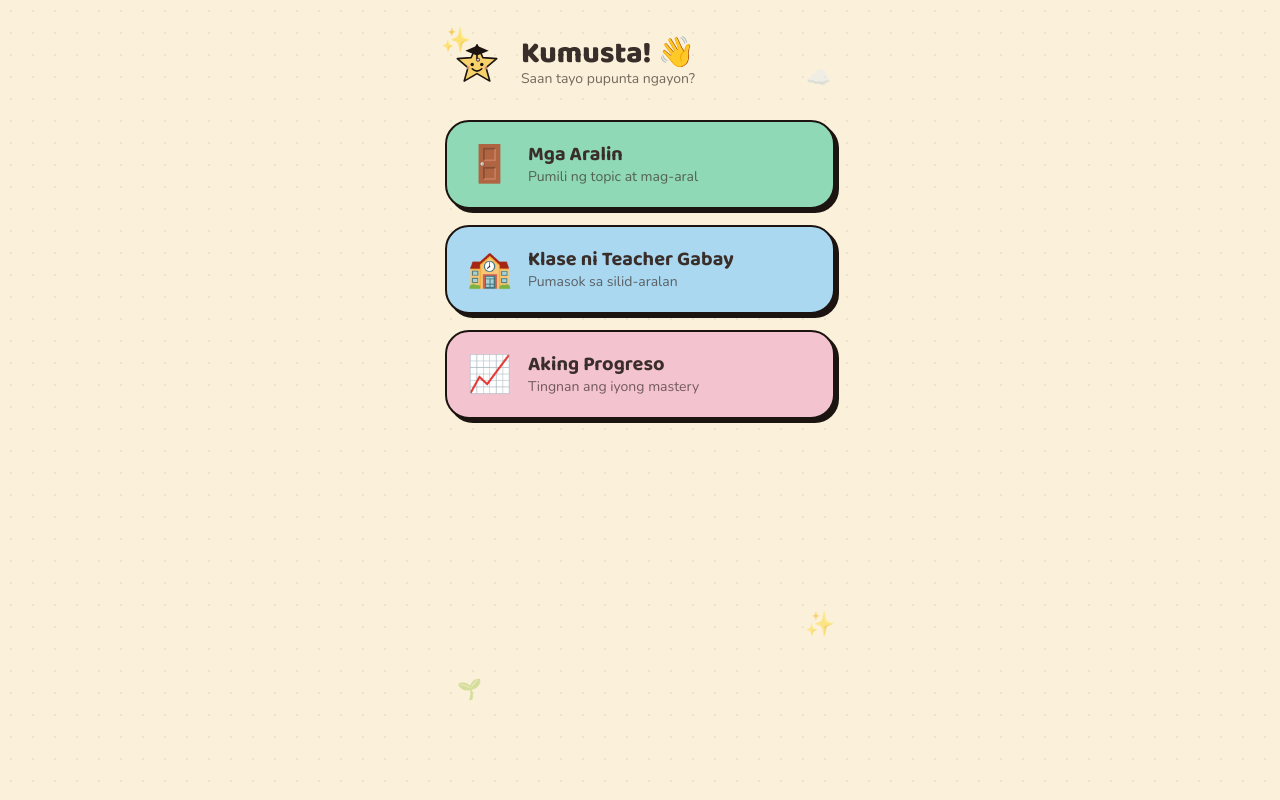
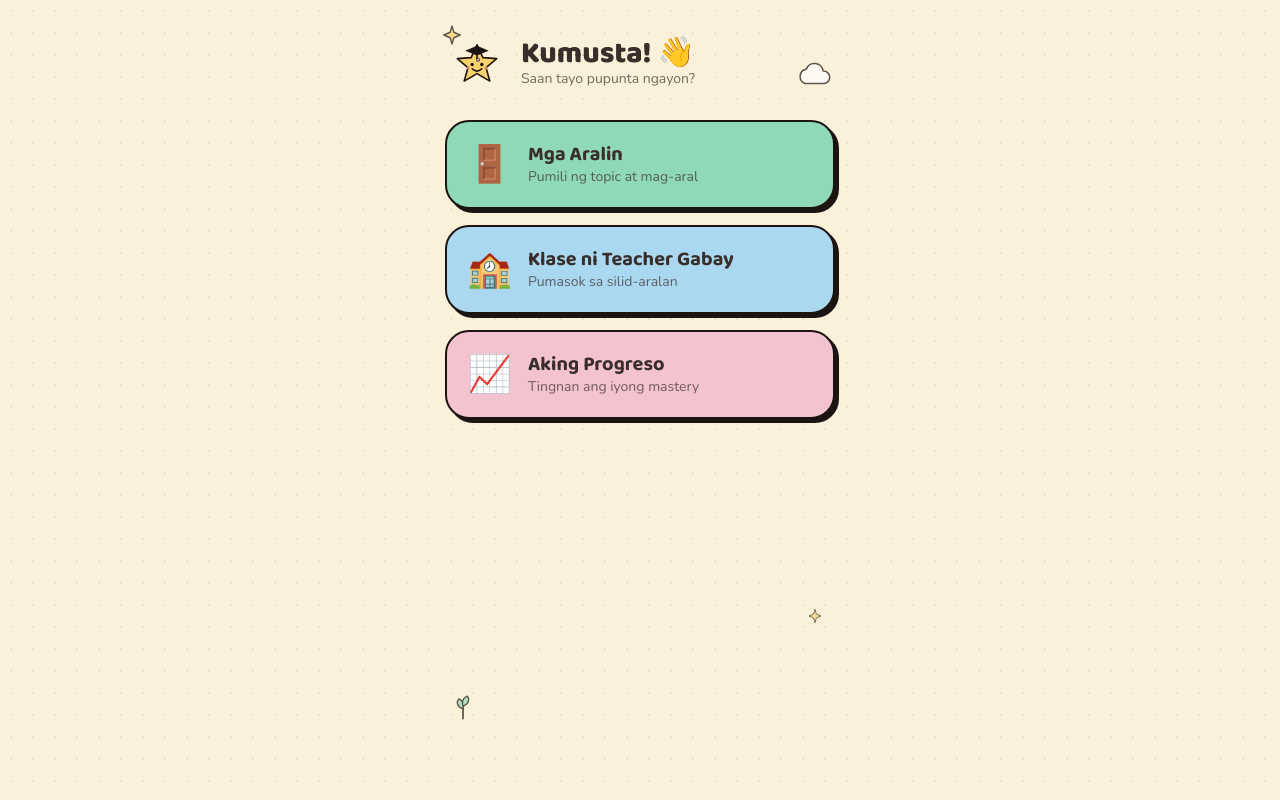
Before and after one commit to thanreiz/CrossCampus, a React (Vite) app: page / in a window 1280 px wide. Built offline with nearby package versions, Linux system fonts and the light colour scheme.

Commit message:
feat(ui): SVG doodles + 4-tab bottom navigation

```diff
--- /dev/null
+++ b/src/ui/BottomNav.jsx
@@ -0,0 +1,70 @@
+// Persistent bottom navigation — design basis: Stitch tab bar.
+// 4 tabs: Lessons, Practice, Games, Profile. SVG icons (no emoji).
+
+const ITEMS = [
+  { key: 'lessons', label: 'Lessons', Icon: BookIcon },
+  { key: 'practice', label: 'Practice', Icon: PencilIcon },
+  { key: 'games', label: 'Games', Icon: GameIcon },
+  { key: 'profile', label: 'Profile', Icon: PersonIcon },
+]
+
+export default function BottomNav({ active, onNav }) {
+  return (
+    <nav className="fixed inset-x-0 bottom-0 z-50 mx-auto max-w-[430px] border-t-[2.5px] border-outline bg-white px-2 py-1.5">
+      <div className="flex items-stretch justify-around gap-1">
+        {ITEMS.map(({ key, label, Icon }) => {
+          const on = active === key
+          return (
+            <button
+              key={key}
+              onClick={() => onNav(key)}
+              className={`flex flex-1 flex-col items-center gap-0.5 rounded-2xl px-1 py-1.5 ${
+                on ? 'border-[2.5px] border-outline bg-yellow shadow-hard-sm' : 'border-[2.5px] border-transparent'
+              }`}
+            >
+              <Icon />
+              <span className={`text-[11px] font-extrabold ${on ? 'text-ink' : 'text-ink/55'}`}>
+                {label}
+              </span>
+            </button>
+          )
+        })}
+      </div>
+    </nav>
+  )
+}
+
+function BookIcon() {
+  return (
+    <svg viewBox="0 0 24 24" width="22" height="22" aria-hidden="true">
+      <path d="M5 5 h6 a2 2 0 0 1 2 2 v12 a2 2 0 0 0 -2 -2 H5 Z" fill="none" stroke="#1C1410" strokeWidth="2.2" strokeLinejoin="round" />
+      <path d="M19 5 h-6 a2 2 0 0 0 -2 2 v12 a2 2 0 0 1 2 -2 h6 Z" fill="none" stroke="#1C1410" strokeWidth="2.2" strokeLinejoin="round" />
+    </svg>
+  )
+}
+function PencilIcon() {
+  return (
+    <svg viewBox="0 0 24 24" width="22" height="22" aria-hidden="true">
+      <path d="M5 19 l1 -4 L16 5 l3 3 L9 18 Z" fill="none" stroke="#1C1410" strokeWidth="2.2" strokeLinejoin="round" />
+      <path d="M14 7 l3 3" stroke="#1C1410" strokeWidth="2.2" />
+    </svg>
+  )
+}
+function GameIcon() {
+  return (
+    <svg viewBox="0 0 24 24" width="22" height="22" aria-hidden="true">
+      <rect x="3" y="8" width="18" height="10" rx="5" fill="none" stroke="#1C1410" strokeWidth="2.2" />
+      <path d="M7 11 v4 M5 13 h4" stroke="#1C1410" strokeWidth="2.2" strokeLinecap="round" />
+      <circle cx="16" cy="12.5" r="1.2" fill="#1C1410" />
+      <circle cx="18.5" cy="14.5" r="1.2" fill="#1C1410" />
+    </svg>
+  )
+}
+function PersonIcon() {
+  return (
+    <svg viewBox="0 0 24 24" width="22" height="22" aria-hidden="true">
+      <circle cx="12" cy="8" r="3.4" fill="none" stroke="#1C1410" strokeWidth="2.2" />
+      <path d="M5 20 a7 7 0 0 1 14 0" fill="none" stroke="#1C1410" strokeWidth="2.2" strokeLinecap="round" />
+    </svg>
+  )
+}
--- a/src/ui/Primitives.jsx
+++ b/src/ui/Primitives.jsx
@@ -57,13 +57,13 @@ export function Chip({ color = 'mint', active = false, className = '', children,
   )
 }
 
-// MATATAG curriculum badge — the "not a generic wrapper" proof.
+// MATATAG curriculum badge - the "not a generic wrapper" proof.
 export function RefBadge({ refId, domain }) {
   const short = domain === 'Number and Algebra' ? 'NA' : domain
   const topic = refId?.split('-')[2] ?? ''
   return (
     <span className="gb-chip bg-yellow shadow-hard-sm text-xs">
-      ⭐ G6 · {short} · {topic.charAt(0) + topic.slice(1).toLowerCase()}
+      G6 - {short} - {topic.charAt(0) + topic.slice(1).toLowerCase()}
     </span>
   )
 }
@@ -82,14 +82,53 @@ export function MasteryBar({ score = 0.5 }) {
   )
 }
 
+// SVG doodles — drawn, not emoji (survives any text/emoji stripping).
+export function Sparkle({ size = 20, className = '' }) {
+  return (
+    <svg viewBox="0 0 24 24" width={size} height={size} className={className} aria-hidden="true">
+      <path
+        d="M12 2 L14 9 L21 12 L14 15 L12 22 L10 15 L3 12 L10 9 Z"
+        fill="#F7D26A"
+        stroke="#1C1410"
+        strokeWidth="1.5"
+        strokeLinejoin="round"
+      />
+    </svg>
+  )
+}
+
+export function Cloud({ size = 40, className = '' }) {
+  return (
+    <svg viewBox="0 0 64 40" width={size} height={size} className={className} aria-hidden="true">
+      <path
+        d="M16 32 a12 12 0 0 1 2-23 a14 14 0 0 1 27 3 a10 10 0 0 1 1 20 Z"
+        fill="#ffffff"
+        stroke="#1C1410"
+        strokeWidth="2.5"
+        strokeLinejoin="round"
+      />
+    </svg>
+  )
+}
+
+export function Plant({ size = 28, className = '' }) {
+  return (
+    <svg viewBox="0 0 32 40" width={size} height={size} className={className} aria-hidden="true">
+      <path d="M16 38 V20" stroke="#1C1410" strokeWidth="2.5" strokeLinecap="round" />
+      <path d="M16 24 C8 22 6 14 10 10 C16 12 18 18 16 24 Z" fill="#8FD9B6" stroke="#1C1410" strokeWidth="2" strokeLinejoin="round" />
+      <path d="M16 20 C24 18 26 10 22 6 C16 8 14 14 16 20 Z" fill="#8FD9B6" stroke="#1C1410" strokeWidth="2" strokeLinejoin="round" />
+    </svg>
+  )
+}
+
 // Light background doodles (sparkles, clouds).
 export function Doodles() {
   return (
     <div className="pointer-events-none absolute inset-0 overflow-hidden" aria-hidden="true">
-      <span className="absolute left-4 top-6 text-2xl opacity-60">✨</span>
-      <span className="absolute right-6 top-16 text-xl opacity-50">☁️</span>
-      <span className="absolute left-8 bottom-24 text-xl opacity-40">🌱</span>
-      <span className="absolute right-5 bottom-40 text-2xl opacity-50">✨</span>
+      <Sparkle className="absolute left-4 top-6 opacity-70" size={22} />
+      <Cloud className="absolute right-5 top-14 opacity-70" size={40} />
+      <Sparkle className="absolute right-8 bottom-44 opacity-60" size={16} />
+      <Plant className="absolute left-6 bottom-20 opacity-70" size={28} />
     </div>
   )
 }
```
